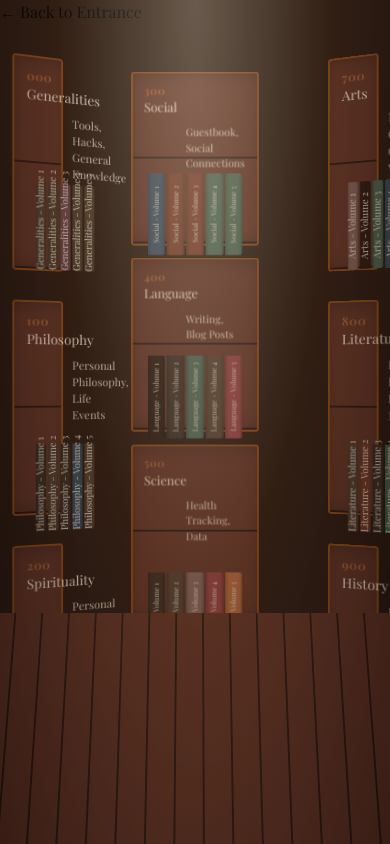
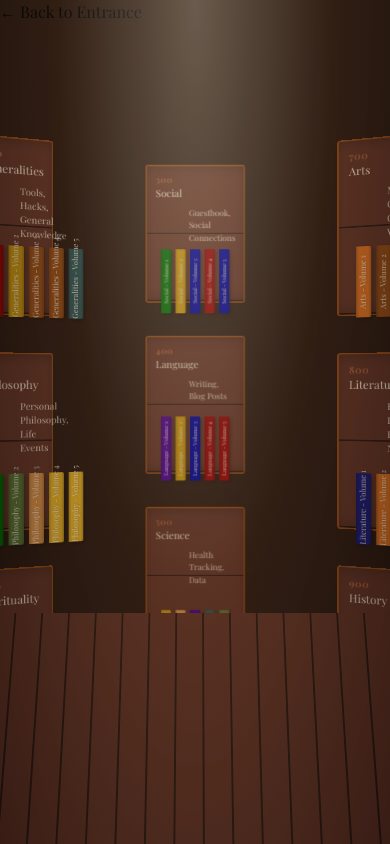
Before and after one commit to verdakode/library2.0, a Next.js app: page /library-room in a window 390 px wide. Built offline with nearby package versions, Linux system fonts and the light colour scheme; a web font is replaced by a local one.

Commit message:
Fixing the librarrry

```diff
--- a/src/app/library-room/page.tsx
+++ b/src/app/library-room/page.tsx
@@ -1,7 +1,8 @@
 "use client";
 
-import React from "react";
+import React, { useState, useEffect } from "react";
 import { useRouter } from "next/navigation";
+import { SHELF_BOOKS, getRandomBookColor } from '@/data/books';
 
 const shelves = [
   {
@@ -172,6 +173,7 @@ ${shelf.description}
 const ShelfUnit = ({ shelf, position }: ShelfUnitProps) => {
   const router = useRouter();
   const isCenter = position === "center";
+  const shelfBooks = SHELF_BOOKS[shelf.id] || [];
 
   const handleBookClick = (index: number) => {
     router.push(`/books/${shelf.id}-${index + 1}`);
@@ -191,17 +193,24 @@ const ShelfUnit = ({ shelf, position }: ShelfUnitProps) => {
         zIndex: 1000,
         transformStyle: 'preserve-3d'
       }}>
-        {[...Array(5)].map((_, i) => (
+        {[...Array(5)].map((_, i) => {
+          const book = shelfBooks[i] || {
+            title: `${shelf.name} - Volume ${i + 1}`,
+            color: getRandomBookColor()
+          };
+
+          return (
             <button
               key={i}
               className="book-spine"
               onClick={() => handleBookClick(i)}
               style={{
                 height: isCenter ? "85%" : "65%",
-              backgroundColor: bookColors[Math.floor(Math.random() * bookColors.length)],
+                backgroundColor: book.color,
                 cursor: 'pointer',
-              minWidth: isCenter ? "8px" : "10px",
-              maxWidth: isCenter ? "20px" : "22px",
+                minWidth: isCenter ? "14px" : "18px",
+                maxWidth: isCenter ? "30px" : "35px",
+                margin: "0 2px",
                 transform: 'translateY(-10%) translateZ(50px)',
                 zIndex: 1000,
                 border: 'none',
@@ -212,12 +221,15 @@ const ShelfUnit = ({ shelf, position }: ShelfUnitProps) => {
                 position: 'relative',
                 touchAction: 'manipulation',
                 transformStyle: 'preserve-3d',
-              pointerEvents: 'auto'
+                pointerEvents: 'auto',
+                boxShadow: '2px 2px 5px rgba(0,0,0,0.3)',
+                transition: 'all 0.3s ease'
               }}
             >
-            <h3 className={isCenter ? "text-xs" : "text-sm"}>{getBookContent(shelf, i).title}</h3>
+              <h3 className={`${isCenter ? "text-xs" : "text-sm"} whitespace-normal px-1`}>{book.title}</h3>
             </button>
-        ))}
+          );
+        })}
       </div>
     </div>
   );
@@ -226,15 +238,54 @@ const ShelfUnit = ({ shelf, position }: ShelfUnitProps) => {
 export default function LibraryRoom() {
   const router = useRouter();
   const [isMobile, setIsMobile] = React.useState(false);
+  const [roomRotation, setRoomRotation] = useState({ x: 0, y: 0 });
+  const [isGyroAvailable, setIsGyroAvailable] = useState(false);
 
-  React.useEffect(() => {
+  useEffect(() => {
+    // Check if device orientation is available
+    if (typeof window !== 'undefined' && window.DeviceOrientationEvent) {
+      // Request permission for iOS devices
+      if (typeof (DeviceOrientationEvent as any).requestPermission === 'function') {
+        (DeviceOrientationEvent as any).requestPermission()
+          .then((permissionState: string) => {
+            if (permissionState === 'granted') {
+              setIsGyroAvailable(true);
+              window.addEventListener('deviceorientation', handleOrientation);
+            }
+          })
+          .catch(console.error);
+      } else {
+        // Non-iOS devices
+        setIsGyroAvailable(true);
+        window.addEventListener('deviceorientation', handleOrientation);
+      }
+    }
+
     setIsMobile(window.innerWidth <= 768);
     const handleResize = () => {
       setIsMobile(window.innerWidth <= 768);
     };
+
     window.addEventListener('resize', handleResize);
-    return () => window.removeEventListener('resize', handleResize);
-  }, []);
+
+    return () => {
+      window.removeEventListener('resize', handleResize);
+      if (isGyroAvailable) {
+        window.removeEventListener('deviceorientation', handleOrientation);
+      }
+    };
+  }, [isGyroAvailable]);
+
+  const handleOrientation = (event: DeviceOrientationEvent) => {
+    // Limit the rotation range to keep the room visible
+    const beta = Math.max(-20, Math.min(20, event.beta || 0)); // x-axis rotation
+    const gamma = Math.max(-30, Math.min(30, event.gamma || 0)); // y-axis rotation
+
+    setRoomRotation({
+      x: beta / 2, // Reduce the rotation effect
+      y: gamma / 2
+    });
+  };
 
   return (
     <div className="library-room" style={{ touchAction: 'none', pointerEvents: 'none' }}>
@@ -266,7 +317,8 @@ export default function LibraryRoom() {
         pointerEvents: 'none',
         display: 'flex',
         alignItems: 'center',
-        justifyContent: 'center'
+        justifyContent: 'center',
+        transition: 'transform 0.2s ease-out'
       }}>
         <div style={{
           width: '100%',
@@ -274,20 +326,22 @@ export default function LibraryRoom() {
           position: 'relative',
           transformStyle: 'preserve-3d',
           pointerEvents: 'none',
-          transform: 'translateY(-5%)'
+          transform: `translateY(-5%) rotateX(${roomRotation.x}deg) rotateY(${roomRotation.y}deg)`
         }}>
           {/* Left Wall */}
-          <div className="bookshelf-wall left space-y-8" style={{
+          <div className="bookshelf-wall left space-y-12" style={{
             transform: isMobile
-              ? `translateY(-50%) rotateY(15deg) translateZ(-50px)`
+              ? `translateY(-50%) rotateY(15deg) translateZ(-200px)`
               : `translateY(-50%) rotateY(20deg) translateZ(-150px)`,
             position: 'absolute',
             top: '50%',
-            left: isMobile ? '-5%' : '5%',
-            width: isMobile ? '30%' : '25%',
+            left: isMobile ? '-15%' : '5%',
+            width: isMobile ? '35%' : '25%',
             transformStyle: 'preserve-3d',
             pointerEvents: 'auto',
-            height: '90vh'
+            height: '90vh',
+            gap: isMobile ? '3rem' : '2rem',
+            padding: isMobile ? '4rem 1rem' : '2rem'
           }}>
             {leftShelves.map((shelf) => (
               <ShelfUnit key={shelf.id} shelf={shelf} position="left" />
@@ -295,17 +349,19 @@ export default function LibraryRoom() {
           </div>
 
           {/* Center Wall */}
-          <div className="bookshelf-wall center space-y-4" style={{
+          <div className="bookshelf-wall center space-y-8" style={{
             transform: isMobile
-              ? `translate(-50%, -50%) translateZ(-100px)`
+              ? `translate(-50%, -50%) translateZ(-300px)`
               : `translate(-50%, -50%) translateZ(-200px)`,
             position: 'absolute',
             top: '50%',
             left: '50%',
-            width: isMobile ? '50%' : '45%',
+            width: isMobile ? '45%' : '45%',
             transformStyle: 'preserve-3d',
             pointerEvents: 'auto',
-            height: '90vh'
+            height: '90vh',
+            gap: isMobile ? '3rem' : '2rem',
+            padding: isMobile ? '4rem 1rem' : '2rem'
           }}>
             {centerShelves.map((shelf) => (
               <ShelfUnit key={shelf.id} shelf={shelf} position="center" />
@@ -313,17 +369,19 @@ export default function LibraryRoom() {
           </div>
 
           {/* Right Wall */}
-          <div className="bookshelf-wall right space-y-8" style={{
+          <div className="bookshelf-wall right space-y-12" style={{
             transform: isMobile
-              ? `translateY(-50%) rotateY(-15deg) translateZ(-50px)`
+              ? `translateY(-50%) rotateY(-15deg) translateZ(-200px)`
               : `translateY(-50%) rotateY(-20deg) translateZ(-150px)`,
             position: 'absolute',
             top: '50%',
-            right: isMobile ? '-5%' : '5%',
-            width: isMobile ? '30%' : '25%',
+            right: isMobile ? '-15%' : '5%',
+            width: isMobile ? '35%' : '25%',
             transformStyle: 'preserve-3d',
             pointerEvents: 'auto',
-            height: '90vh'
+            height: '90vh',
+            gap: isMobile ? '3rem' : '2rem',
+            padding: isMobile ? '4rem 1rem' : '2rem'
           }}>
             {rightShelves.map((shelf) => (
               <ShelfUnit key={shelf.id} shelf={shelf} position="right" />
--- /dev/null
+++ b/src/data/books.ts
@@ -0,0 +1,79 @@
+export interface Book {
+  id: string;
+  title: string;
+  content: string;
+  color: string;
+}
+
+export interface ShelfBooks {
+  [shelfId: string]: Book[];
+}
+
+// Vibrant, rich colors for books
+export const BOOK_COLORS = [
+  '#8B0000', // Dark Red
+  '#006400', // Dark Green
+  '#00008B', // Dark Blue
+  '#4B0082', // Indigo
+  '#800080', // Purple
+  '#8B4513', // Saddle Brown
+  '#556B2F', // Dark Olive Green
+  '#2F4F4F', // Dark Slate Gray
+  '#191970', // Midnight Blue
+  '#8B008B', // Dark Magenta
+  '#CD853F', // Peru
+  '#DAA520', // Goldenrod
+  '#B8860B', // Dark Goldenrod
+  '#D2691E', // Chocolate
+  '#A0522D', // Sienna
+] as const;
+
+// Book data organized by shelf
+export const SHELF_BOOKS: ShelfBooks = {
+  "000": [
+    {
+      id: "000-1",
+      title: "Tools & Methods",
+      content: `# Tools & Methods
+
+## Overview
+A collection of useful tools, methods, and approaches I've learned and developed.
+
+### Key Topics
+1. Problem-Solving Frameworks
+2. Productivity Systems
+3. Learning Techniques
+4. Digital Tools
+
+*More content coming soon...*`,
+      color: BOOK_COLORS[0]
+    },
+    // Add more books for this shelf...
+  ],
+  "100": [
+    {
+      id: "100-1",
+      title: "Life Philosophy",
+      content: `# Life Philosophy
+
+## Personal Beliefs
+Exploring the fundamental questions and principles that guide my life.
+
+### Key Topics
+1. Core Values
+2. Decision Making
+3. Personal Growth
+4. Ethics & Morality
+
+*More content coming soon...*`,
+      color: BOOK_COLORS[1]
+    },
+    // Add more books...
+  ],
+  // Add more shelves...
+} as const;
+
+// Helper function to get random book color
+export const getRandomBookColor = () => {
+  return BOOK_COLORS[Math.floor(Math.random() * BOOK_COLORS.length)];
+};
```
Also changed, not shown: src/app/books/[id]/page.tsx (+8 -67 lines), src/app/entrance/page.tsx (+4 -10 lines). Lines whose indentation alone changed are shown as unchanged.
